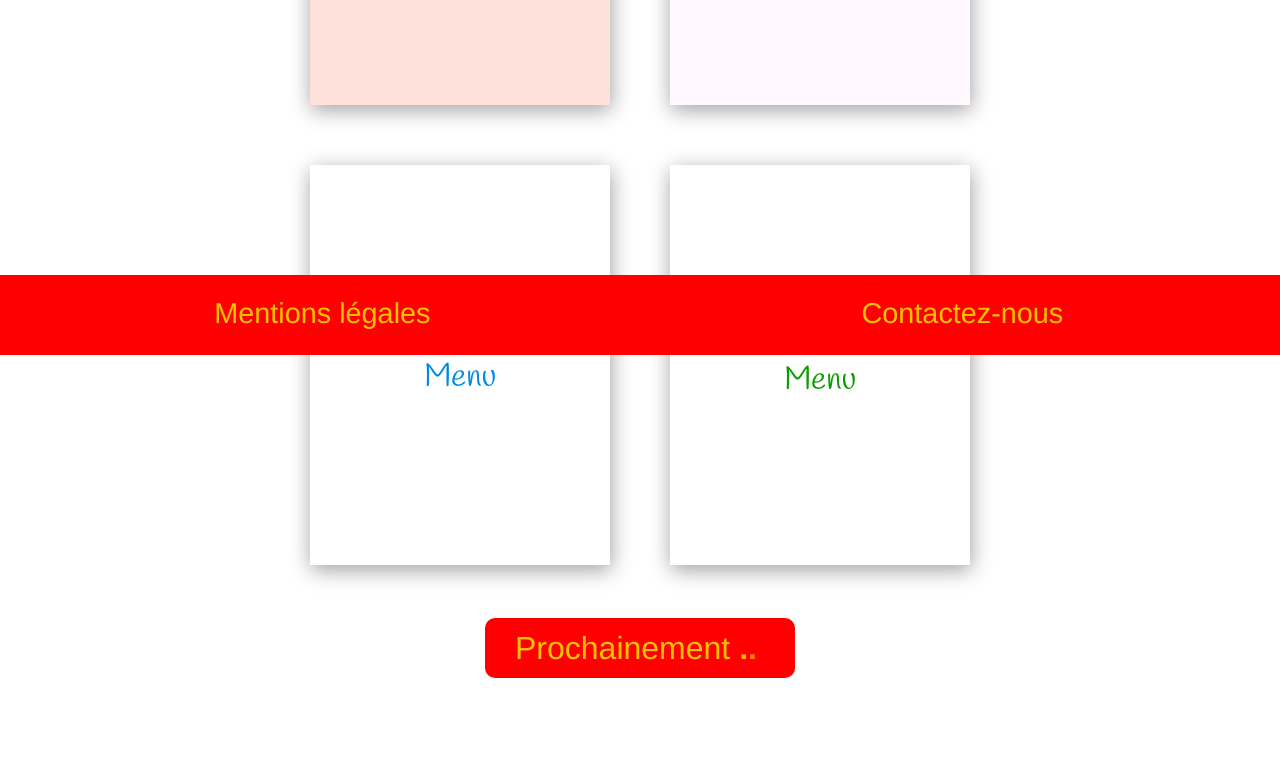
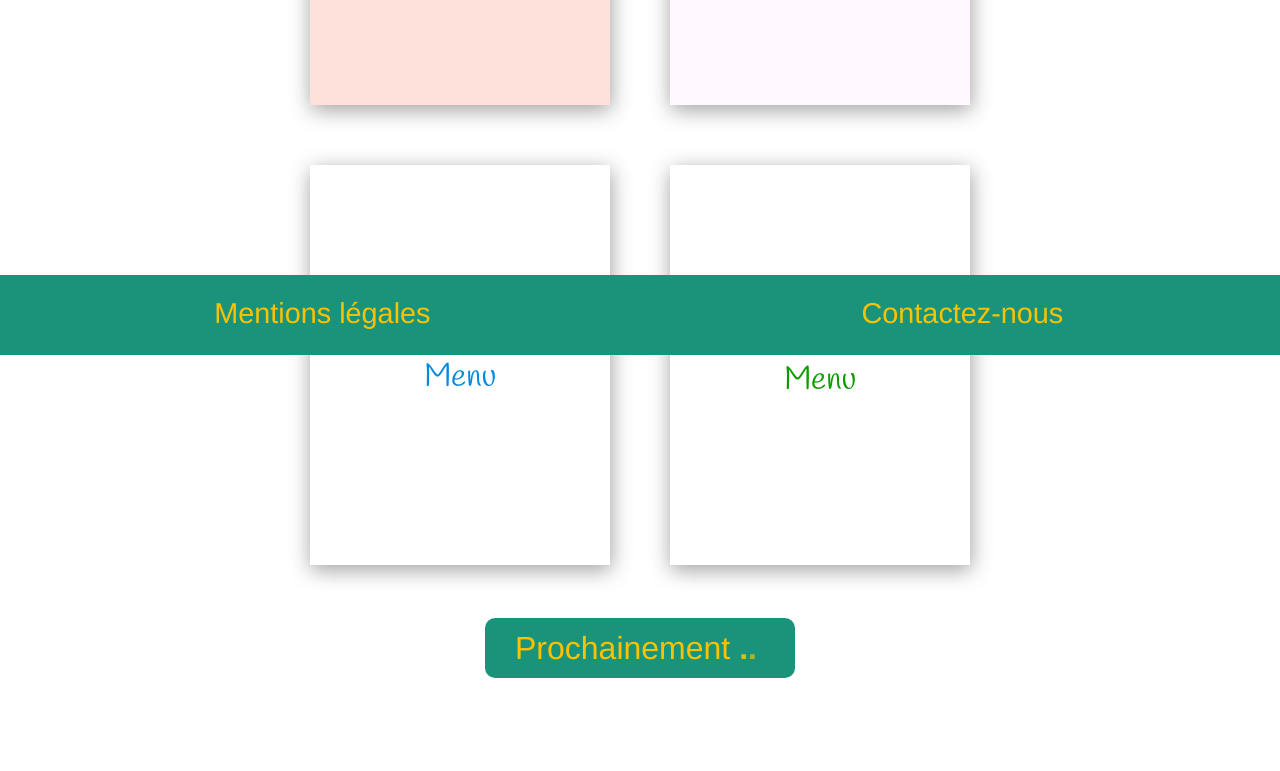
Before and after one commit to ks93600/Projet3Ohmyfood, a website: page index.html in a window 1280 px wide. Shown: the part 445-1216 px from the top of the page. Drawn offline with nearby package versions, Linux system fonts and the light colour scheme; files that its build step writes are made by us from their sources; a web font is replaced by a local one.

Commit message:
header initial

```diff
--- a/sass/utils/_variables.scss
+++ b/sass/utils/_variables.scss
@@ -1,6 +1,6 @@
 // variables
 
-$header-color: red;
+$header-color: #19947B;
 $width-bloc:300px;
 $height-bloc:400px;
 $foot-color:#FDC100;
```
